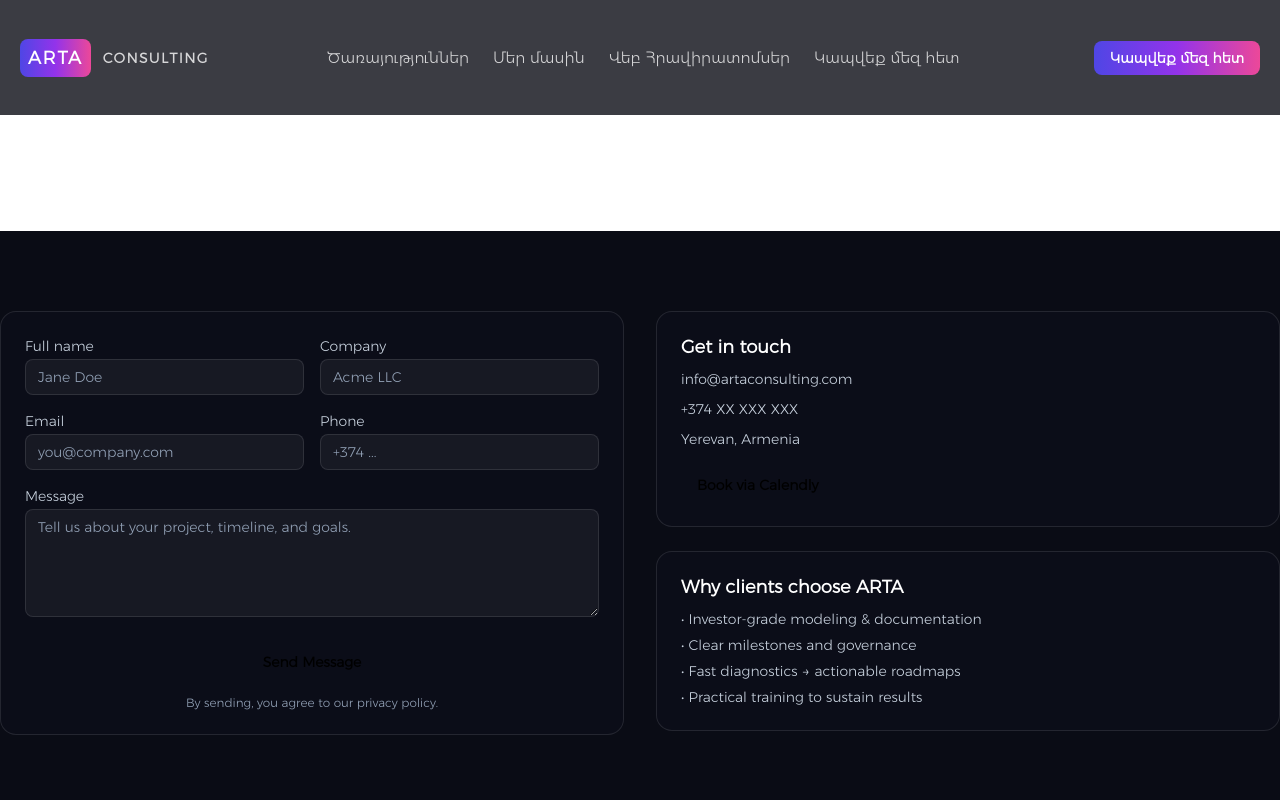
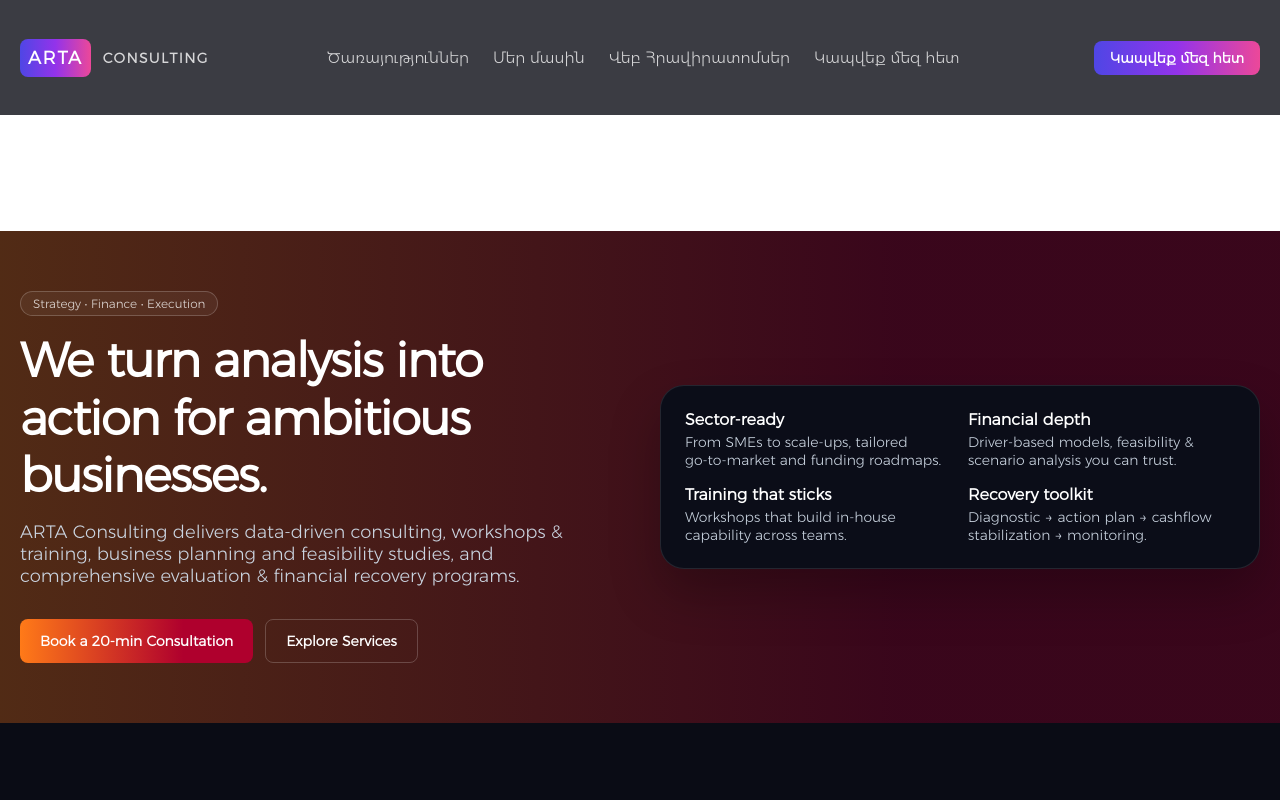
Before and after one commit to AkselAvetisyan/arta-consulting, a Next.js app: page /about-us/ in a window 1280 px wide. Shown: the top 800 px of the page. Built offline with nearby package versions, Linux system fonts and the light colour scheme.

Commit message:
Add hero section

```diff
--- a/src/app/[locale]/home/HomePage.jsx
+++ b/src/app/[locale]/home/HomePage.jsx
@@ -3,6 +3,7 @@
 import Layout from "@/components/custom-components/Layout";
 import Contacts from "@/components/contacts/Contacts";
 import './styles/home.scss';
+import Hero from "@/components/hero/Hero";
 
 function HomePage() {
 
@@ -11,6 +12,7 @@ function HomePage() {
 
                 <Layout>
 
+                    <Hero/>
                     <Contacts/>
 
                 </Layout>
--- /dev/null
+++ b/src/components/hero/Hero.jsx
@@ -0,0 +1,47 @@
+import './styles//hero.scss';
+
+function Hero() {
+    return (
+        <section id="hero">
+            <div className="gradient-bg" />
+            <div className="container">
+                <div className="hero-content">
+                    <div className="badge">Strategy • Finance • Execution</div>
+                    <h1>We turn analysis into action for ambitious businesses.</h1>
+                    <p>
+                        ARTA Consulting delivers data-driven consulting, workshops & training, business planning and feasibility studies, and comprehensive evaluation & financial recovery programs.
+                    </p>
+                    <div className="hero-buttons">
+                        <a href="#contact" className="primary">
+                            Book a 20‑min Consultation
+                        </a>
+                        <a href="#services" className="secondary">
+                            Explore Services
+                        </a>
+                    </div>
+                </div>
+                <div className="hero-features">
+                    <div className="feature-card">
+                        <div className="features-grid">
+                            <Feature title="Sector‑ready" text="From SMEs to scale‑ups, tailored go‑to‑market and funding roadmaps." />
+                            <Feature title="Financial depth" text="Driver‑based models, feasibility & scenario analysis you can trust." />
+                            <Feature title="Training that sticks" text="Workshops that build in‑house capability across teams." />
+                            <Feature title="Recovery toolkit" text="Diagnostic → action plan → cashflow stabilization → monitoring." />
+                        </div>
+                    </div>
+                </div>
+            </div>
+        </section>
+    );
+}
+
+function Feature({ title, text }) {
+    return (
+        <div className="feature">
+            <h3>{title}</h3>
+            <p>{text}</p>
+        </div>
+    );
+}
+
+export default Hero
--- /dev/null
+++ b/src/components/hero/styles/hero.scss
@@ -0,0 +1,136 @@
+/* hero.scss */
+
+#hero {
+  position: relative;
+  overflow: hidden;
+  background-color: #070914;
+  padding: 60px 20px;
+
+  .gradient-bg {
+    pointer-events: none;
+    position: absolute;
+    inset: 0;
+    opacity: 0.3;
+    /* Apply your GRADIENT_BG styles here, e.g.: */
+    background: linear-gradient(90deg, #ff7a18, #af002d 70%);
+  }
+
+  .container {
+    position: relative;
+    display: grid;
+    grid-template-columns: 1fr;
+    align-items: center;
+    gap: 2.5rem;
+
+    @media (min-width: 1024px) {
+      grid-template-columns: repeat(2, 1fr);
+    }
+
+    .hero-content {
+      .badge {
+        display: inline-flex;
+        align-items: center;
+        gap: 0.5rem;
+        border-radius: 9999px;
+        border: 1px solid rgba(255, 255, 255, 0.2);
+        background-color: rgba(255, 255, 255, 0.05);
+        padding: 0.25rem 0.75rem;
+        font-size: 0.75rem;
+        color: rgba(255, 255, 255, 0.8);
+        margin-bottom: 1rem;
+      }
+
+      h1 {
+        font-size: 2.25rem;
+        font-weight: 800;
+        line-height: 1.2;
+        letter-spacing: -0.025em;
+        color: #fff;
+
+        @media (min-width: 640px) {
+          font-size: 3rem;
+        }
+      }
+
+      p {
+        margin-top: 1rem;
+        max-width: 36rem;
+        font-size: 1.125rem;
+        color: #cbd5e1;
+      }
+
+      .hero-buttons {
+        margin-top: 2rem;
+        display: flex;
+        flex-direction: column;
+        gap: 0.75rem;
+
+        @media (min-width: 640px) {
+          flex-direction: row;
+        }
+
+        a {
+          display: inline-flex;
+          align-items: center;
+          justify-content: center;
+          border-radius: 0.5rem;
+          padding: 0.75rem 1.25rem;
+          font-size: 0.875rem;
+          font-weight: 600;
+          text-decoration: none;
+
+          &.primary {
+            color: #fff;
+            background: linear-gradient(90deg, #ff7a18, #af002d 70%);
+          }
+
+          &.secondary {
+            color: #fff;
+            border: 1px solid rgba(255, 255, 255, 0.2);
+
+            &:hover {
+              background-color: rgba(255, 255, 255, 0.05);
+            }
+          }
+
+          svg {
+            margin-left: 0.5rem;
+            width: 1rem;
+            height: 1rem;
+          }
+        }
+      }
+    }
+
+    .hero-features {
+      position: relative;
+
+      .feature-card {
+        border-radius: 1.5rem;
+        border: 1px solid rgba(255, 255, 255, 0.1);
+        background-color: #0b0d18;
+        padding: 1.5rem;
+        box-shadow: 0 25px 50px rgba(0, 0, 0, 0.25);
+
+        .features-grid {
+          display: grid;
+          grid-template-columns: repeat(2, 1fr);
+          gap: 1rem;
+
+          .feature {
+            h3 {
+              font-weight: 700;
+              color: #fff;
+              margin-bottom: 0.25rem;
+            }
+
+            p {
+              font-size: 0.875rem;
+              color: #cbd5e1;
+            }
+          }
+        }
+      }
+    }
+  }
+}
```
